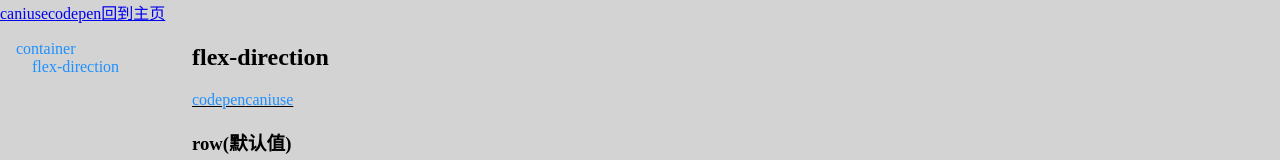
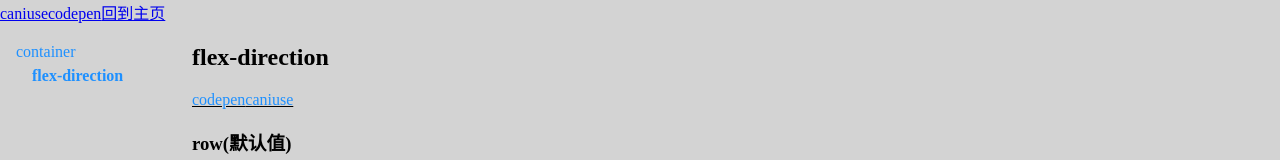
Before and after one commit to asurance/flex-tutorial, a Next.js app: page /properties/FlexDirection in a window 1280 px wide. Shown: the top 160 px of the page. Built offline with nearby package versions, Linux system fonts and the light colour scheme.

Commit message:
perf(nav): 优化导航栏显示

```diff
--- a/components/NavLink.tsx
+++ b/components/NavLink.tsx
@@ -6,11 +6,17 @@ import { ReactElement, ReactNode } from 'react'
 type Props = {
     href: string;
     children?: ReactNode;
+    current?: boolean;
 }
 
 export default function NavLink({
     href,
     children,
+    current,
 }: Readonly<Props>): ReactElement {
-    return <Link href={href}><a className={NavStyles.link}>{children}</a></Link>
+    const className = [NavStyles.link]
+    if (current) {
+        className.push(NavStyles.current)
+    }
+    return <Link href={href}><a className={className.join(' ')}>{children}</a></Link>
 }
--- a/components/PropertyNav.tsx
+++ b/components/PropertyNav.tsx
@@ -3,6 +3,7 @@ import navStyles from '../styles/Nav.module.css'
 import { ReactElement } from 'react'
 import { NavVO } from '../interfaces/NavVO'
 import NavLink from './NavLink'
+import { useRouter } from 'next/dist/client/router'
 
 type Props = {
     container: NavVO[]
@@ -11,13 +12,17 @@ type Props = {
 export default function PropertyNav({
     container,
 }: Readonly<Props>): ReactElement {
-    const navs = container.map(vo => <li key={vo.text}><NavLink href={vo.link}>{vo.text}</NavLink></li>)
+    const router = useRouter()
+    const containerNavs = container.map(vo => {
+        const href = `/properties/${vo.link}`
+        return <li key={vo.text}><NavLink href={href} current={router.pathname === href}>{vo.text}</NavLink></li>
+    })
     return (<nav id={navStyles.nav}>
         <ul className={navStyles.ul}>
             <li>
                 <NavLink href="/">container</NavLink>
                 <ul className={navStyles.ul}>
-                    {navs}
+                    {containerNavs}
                 </ul>
             </li>
         </ul>
--- a/styles/Nav.module.css
+++ b/styles/Nav.module.css
@@ -14,11 +14,12 @@
     padding-left: 1em;
 }
 
-.link .select {
+.link.current {
     font-weight: bold;
 }
 
 .link {
+    line-height: 1.5em;
     text-decoration: none;
 }
 
```
